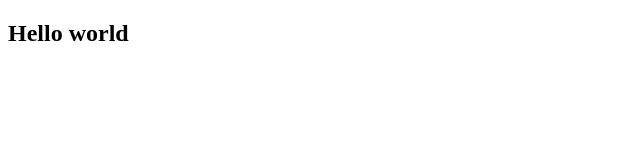
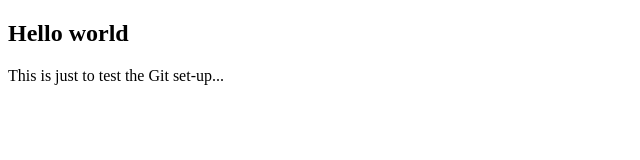
Before and after one commit to Spiritman90/marzuq, a plain HTML site: page index.html in a window 1280 px wide. Shown: the whole page, without its empty margins (0-640 px from the left). Drawn offline with Linux system fonts and the light colour scheme.

Commit message:
More test

```diff
--- a/index.html
+++ b/index.html
@@ -8,5 +8,6 @@
 </head>
 <body>
     <h2>Hello world</h2>
+    <p>This is just to test the Git set-up...</p>
 </body>
 </html>
```
